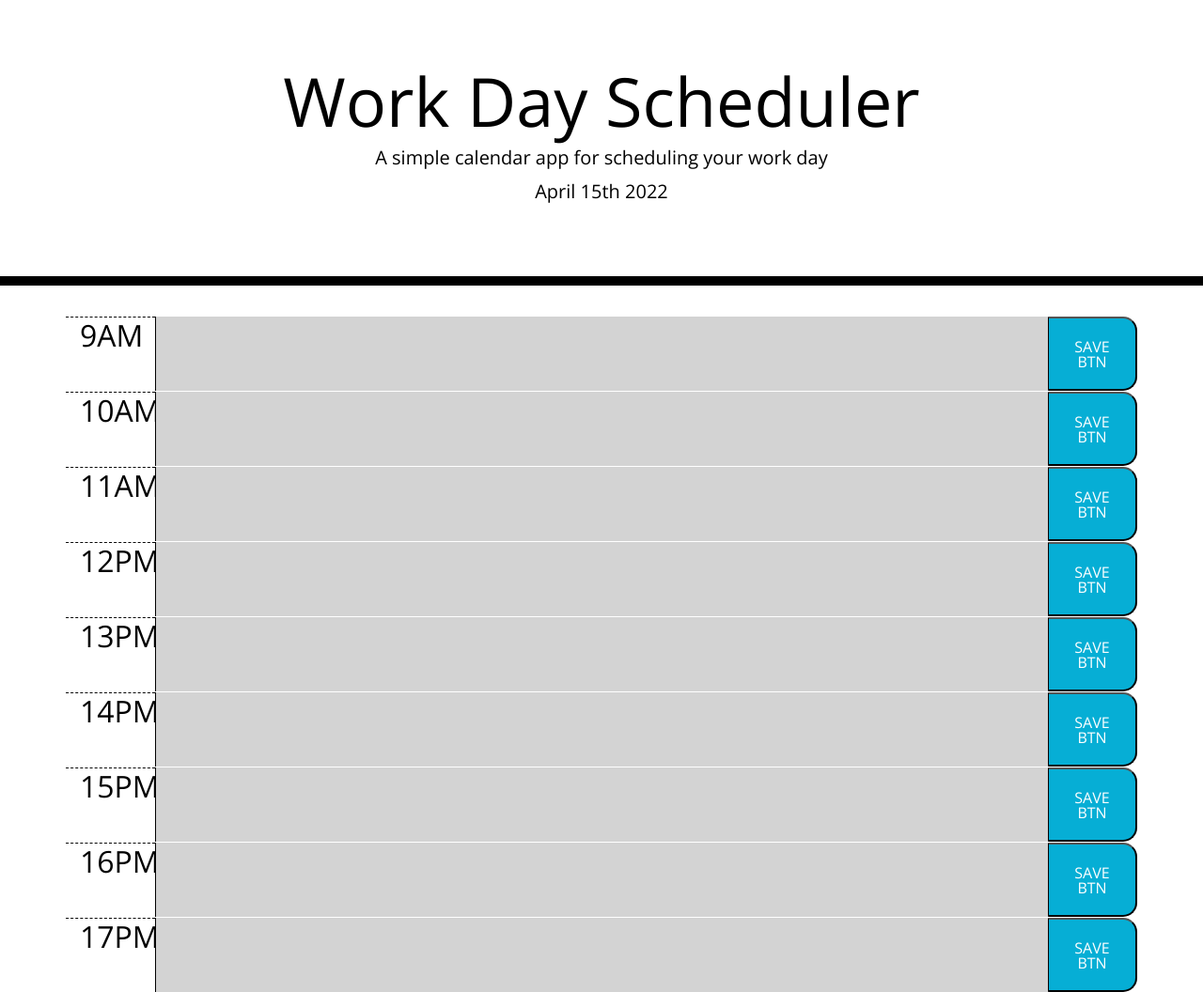
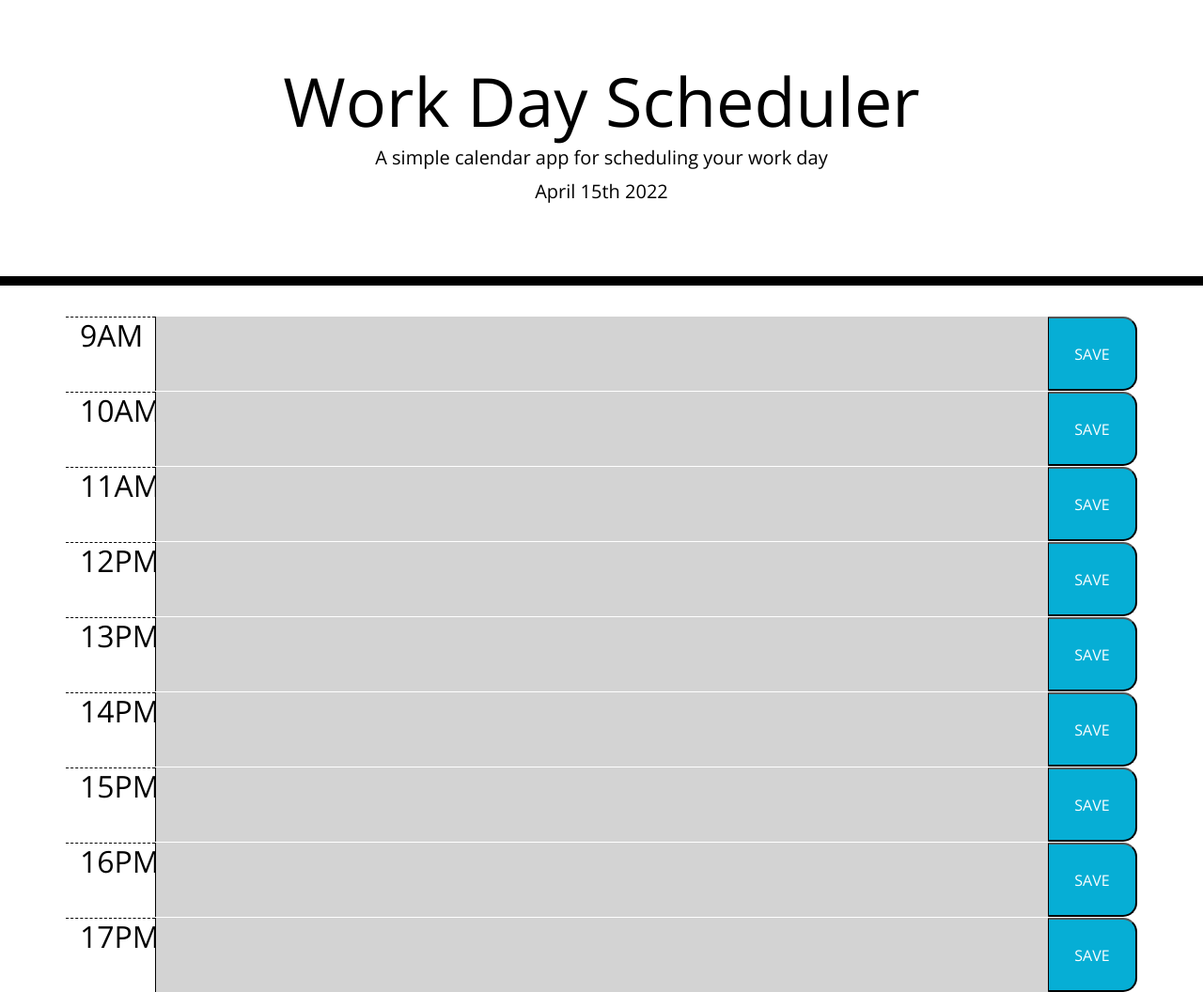
Before and after one commit to khcarver1/Work-Day-Scheduler, a plain HTML site: page index.html in a window 1280 px wide. Shown: the whole page at 94% size. Drawn offline with nearby package versions, Linux system fonts and the light colour scheme.

Commit message:
updated save button

```diff
--- a/index.html
+++ b/index.html
@@ -32,47 +32,47 @@
       <div class="row flex-fill justify-content-center">
         <h2 id="timeoftask1" class="hour time-block flex-fill col-1"></h2>
         <textarea class="description col-10 text-dark" id="text-status1" cols="100" rows="2"></textarea>
-        <button class="saveBtn col-1" id="saveBtnTask1">SAVE BTN</button>
+        <button class="saveBtn col-1" id="saveBtnTask1">SAVE</button>
       </div>
       <div class="row flex-fill justify-content-center">
         <h2 id="timeoftask2" class="hour time-block flex-fill col-1"></h2>
         <textarea class="description col-10 text-dark" id="text-status2" cols="100" rows="2">this is the textarea</textarea>
-        <button class="saveBtn col-1" id="saveBtnTask2">SAVE BTN</button>
+        <button class="saveBtn col-1" id="saveBtnTask2">SAVE</button>
       </div>
       <div class="row flex-fill justify-content-center">
         <h2 id="timeoftask3" class="hour time-block flex-fill col-1"></h2>
         <textarea class="description col-10 text-dark" id="text-status3" cols="100" rows="2">this is the textarea</textarea>
-        <button class="saveBtn col-1" id="saveBtnTask3">SAVE BTN</button>
+        <button class="saveBtn col-1" id="saveBtnTask3">SAVE</button>
       </div>
       <div class="row flex-fill justify-content-center">
         <h2 id="timeoftask4" class="hour time-block flex-fill col-1"></h2>
         <textarea class="description col-10 text-dark" id="text-status4" cols="100" rows="2">this is the textarea</textarea>
-        <button class="saveBtn col-1" id="saveBtnTask4">SAVE BTN</button>
+        <button class="saveBtn col-1" id="saveBtnTask4">SAVE</button>
       </div>
       <div class="row flex-fill justify-content-center">
         <h2 id="timeoftask5" class="hour time-block flex-fill col-1"></h2>
         <textarea class="description col-10 text-dark" id="text-status5" cols="100" rows="2">this is the textarea</textarea>
-        <button class="saveBtn col-1" id="saveBtnTask5">SAVE BTN</button>
+        <button class="saveBtn col-1" id="saveBtnTask5">SAVE</button>
       </div>
       <div class="row flex-fill justify-content-center">
         <h2 id="timeoftask6" class="hour time-block flex-fill col-1"></h2>
         <textarea class="description col-10 text-dark" id="text-status6" cols="100" rows="2">this is the textarea</textarea>
-        <button class="saveBtn col-1" id="saveBtnTask6">SAVE BTN</button>
+        <button class="saveBtn col-1" id="saveBtnTask6">SAVE</button>
       </div>
       <div class="row flex-fill justify-content-center">
         <h2 id="timeoftask7" class="hour time-block flex-fill col-1"></h2>
         <textarea class="description col-10 text-dark" id="text-status7" cols="100" rows="2">this is the textarea</textarea>
-        <button class="saveBtn col-1" id="saveBtnTask7">SAVE BTN</button>
+        <button class="saveBtn col-1" id="saveBtnTask7">SAVE</button>
       </div>
       <div class="row flex-fill justify-content-center">
         <h2 id="timeoftask8" class="hour time-block flex-fill col-1"></h2>
         <textarea class="description col-10 text-dark" id="text-status8" cols="100" rows="2">this is the textarea</textarea>
-        <button class="saveBtn col-1" id="saveBtnTask8">SAVE BTN</button>
+        <button class="saveBtn col-1" id="saveBtnTask8">SAVE</button>
       </div>
       <div class="row flex-fill justify-content-center">
         <h2 id="timeoftask9" class="hour time-block flex-fill col-1"></h2>
         <textarea class="description col-10 text-dark" id="text-status9" cols="100" rows="2">this is the textarea</textarea>
-        <button class="saveBtn col-1" id="saveBtnTask9">SAVE BTN</button>
+        <button class="saveBtn col-1" id="saveBtnTask9">SAVE</button>
       </div>
     </div>
     <script src="https://code.jquery.com/jquery-3.4.1.min.js"></script>
```
